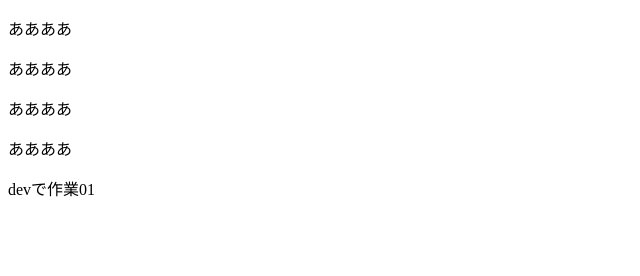
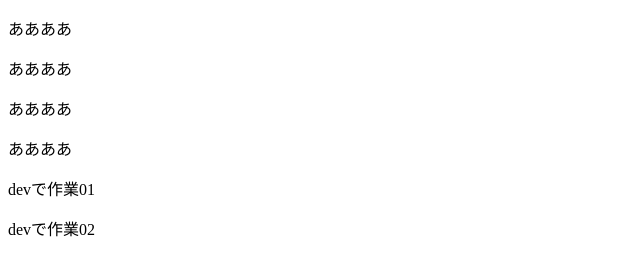
Before and after one commit to rgitmain02/gittest251123, a plain HTML site: page index.html in a window 1280 px wide. Shown: the whole page, without its empty margins (0-640 px from the left). Drawn offline with Linux system fonts and the light colour scheme.

Commit message:
pタグ6行目追加

```diff
--- a/index.html
+++ b/index.html
@@ -13,6 +13,7 @@
   <p>ああああ</p>
   <p>ああああ</p>
   <p>devで作業01</p>
+  <p>devで作業02</p>
 
 </body>
 
```
